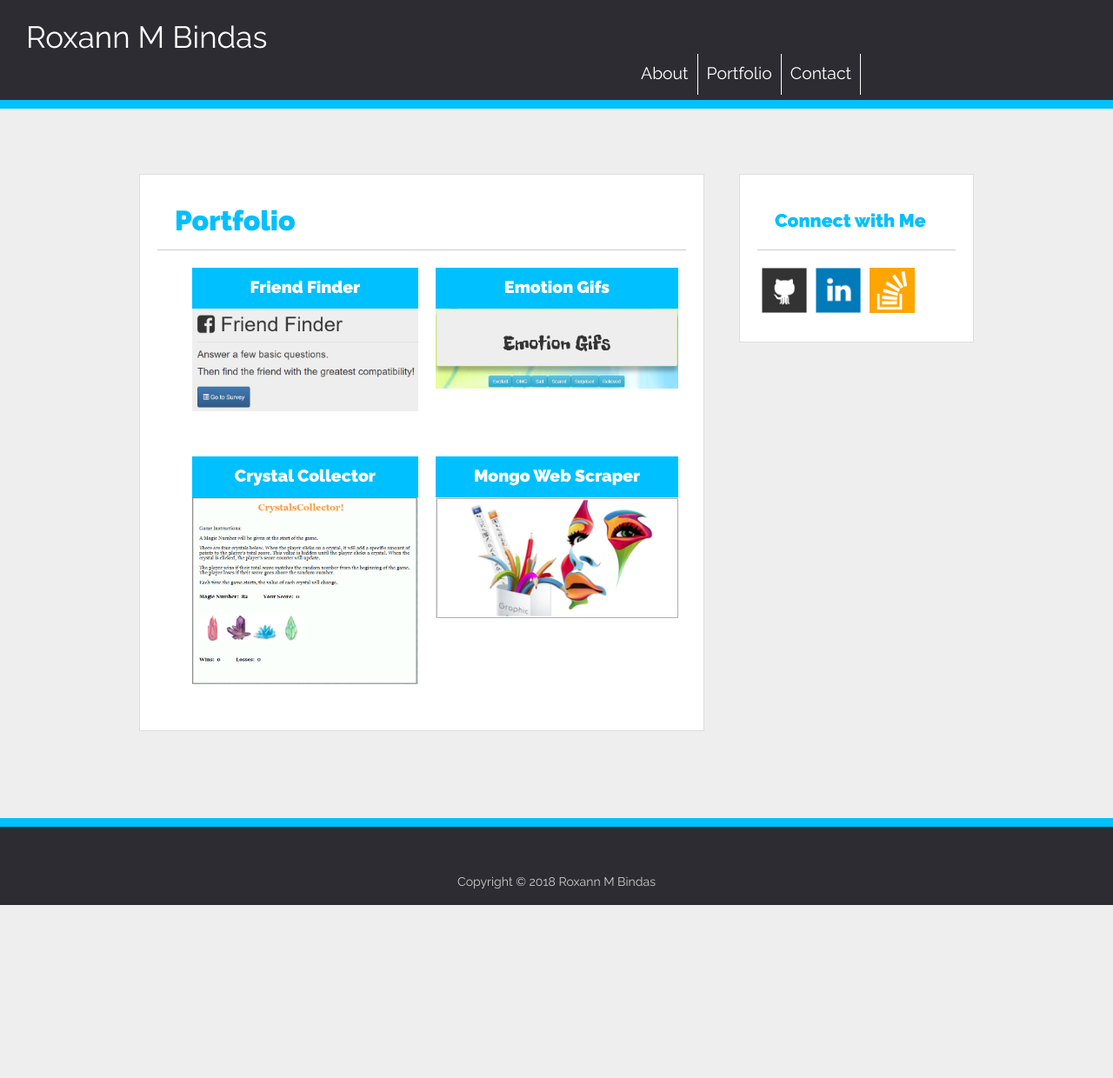
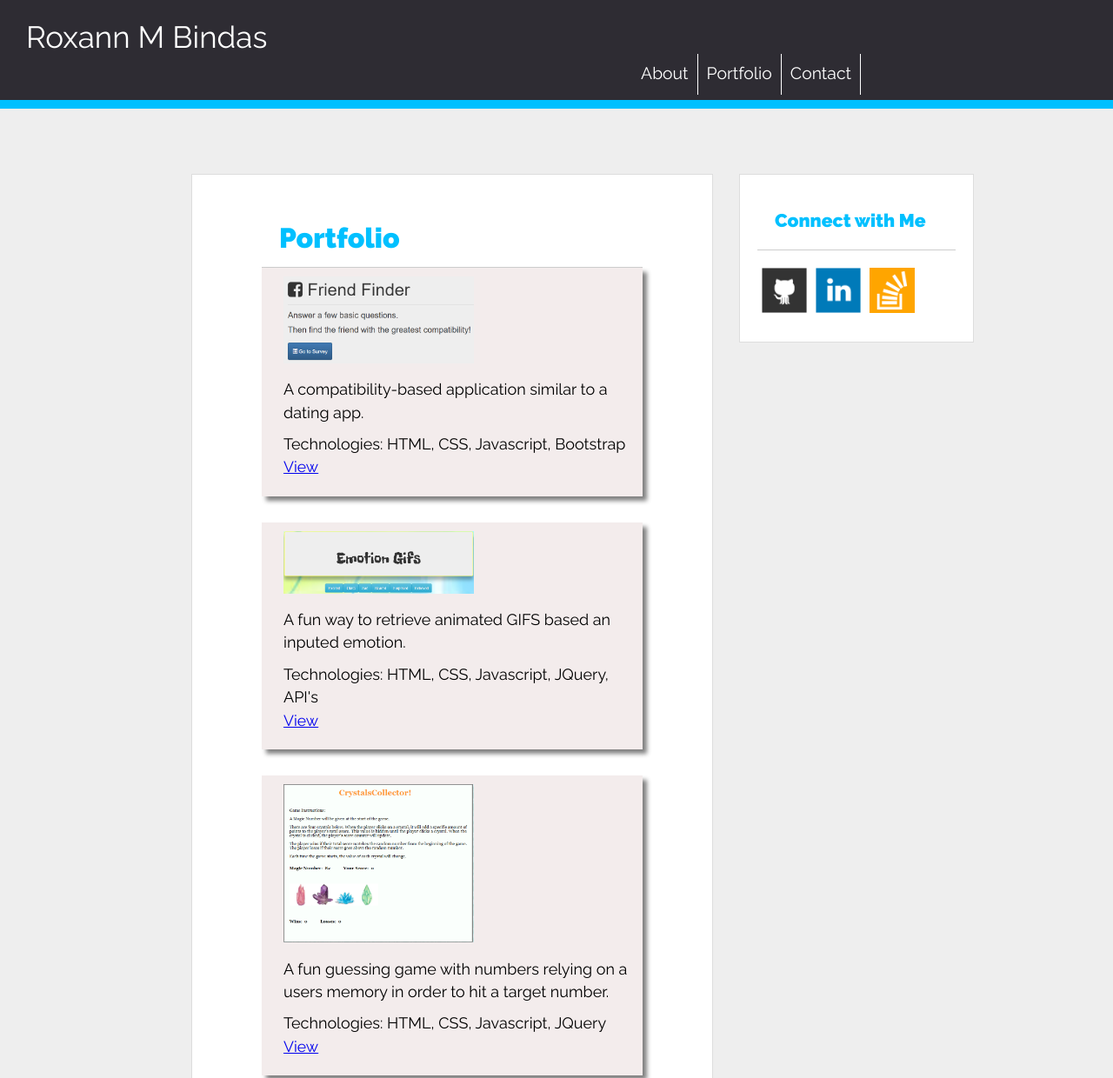
Before and after one commit to rbindas/Portfolio, a plain HTML site: page portfolio.html in a window 1280 px wide. Shown: the top 1240 px of the page at 87% size. Before the commit the page ends 1041 px from the top, so only its background shows below. Drawn offline with Linux system fonts and the light colour scheme.

Commit message:
added portfolio descriptions

```diff
--- a/assets/css/style.css
+++ b/assets/css/style.css
@@ -112,6 +112,41 @@ header {
   background-color: #2E2C33;
     border-bottom: 10px solid #00C0FF;
 }
+figure a {
+  margin-left: 25px;
+}
+figure {
+    margin: 0;
+    display: block;
+}
+
+
+figure.effect {
+    background: #F3ECEC;
+    color: #FFF;
+    box-shadow: 5px 5px 5px grey;
+    padding-bottom: 20px;
+
+}
+
+figure.effect img {
+    width: -webkit-calc(50%);
+    width: calc(50%);
+    margin-left: 25px;
+    padding-top: 10px;
+}
+
+figure.effect p{
+  margin-left: 25px;
+}
+
+#view {
+  margin-left: 25px;
+}
+
+#divider {
+  padding-bottom: 20px;
+}
 
 .border {
   border: 1px solid #2E2C33;
@@ -131,24 +166,20 @@ header {
 }
 
 .main-content {
-  width: 650px;
+  width: 600px;
   float: left;
   background-color: #ffffff;
-  padding: 20px;
+  /*padding: 20px;*/
   margin-top: 200px;
   border: 1px solid #dddddd;
   position: relative;
+   max-width: auto;
+    padding: 40px 80px;
+    margin-left: 60px;
 }
 
 .gap-right {
   margin-right: 10px;
-}
-
-.img {
-  display: inline;
-  width: 110px;
-  height: 120px;
-  margin: 10px;
 }
 
 
--- a/portfolio.html
+++ b/portfolio.html
@@ -8,13 +8,10 @@
     <link rel="stylesheet" type="text/css" href="assets/css/reset.css">
     <link rel="stylesheet" type="text/css" href="assets/css/style.css">
     <link href="https://fonts.googleapis.com/css?family=Raleway:400,900" rel="stylesheet">
-
 </head>
 
 <body>
-
     <div class="wrapper">
-
         <header>
             <div class="header-content clearfix">
                 <span class="navbar-brand">Roxann M Bindas</span>
@@ -33,36 +30,58 @@
                 </nav>
             </div>
         </header>
-
         <div class="container clearfix">
-
             <div class="main-content">
                 <h2>Portfolio</h2>
                 <!-- Gallery Container -->
                 <div id="gallery-container">
                     <!-- Image 1 -->
-        <div class="gallery">
-          <h4>Friend Finder</h4>
-          <a href="https://sleepy-reef-47071.herokuapp.com/"><img src="assets/images/FriendFinder.PNG" alt="Portfolio Image 2"></a>
+                    <div class="col-md-4" class="gallery">
+                        <figure class="effect">
+                            <img src="assets/images/FriendFinder.PNG" alt="Portfolio Image 1">
+                            <figcaption>
+                                <p>
+                                    A compatibility-based application similar to a dating app.
+                                </p>
+                                <p id="view">
+                                    Technologies: HTML, CSS, Javascript, Bootstrap
+                                </p>
+                                <a href="https://sleepy-reef-47071.herokuapp.com/" target="_blank">View</a>
+                            </figcaption>
+                        </figure>
                     </div>
-        <!-- Image 2 -->
-        <div class="gallery">
-          <h4>Emotion Gifs</h4>
-          <a href="https://github.com/rbindas/GifTastic.git"><img src="assets/images/Emotion Gifs.PNG" alt="Portfolio Image 2"></a>
+                    <p id="divider"></p>
+                    <div class="col-md-4" class="gallery">
+                        <figure class="effect">
+                            <img src="assets/images/Emotion Gifs.PNG" alt="Portfolio Image 2">
+                            <figcaption>
+                                <p>
+                                    A fun way to retrieve animated GIFS based an inputed emotion.
+                                </p>
+                                <p id="view">
+                                    Technologies: HTML, CSS, Javascript, JQuery, API's
+                                </p>
+                                <a href="https://rbindas.github.io/GifTastic/" target="_blank">View</a>
+                            </figcaption>
+                        </figure>
                     </div>
-        <!-- Image 3 -->
-        <div class="gallery">
-          <h4>Crystal Collector</h4>
-          <a href="https://github.com/rbindas/CrystalsCollector.git"><img src="assets/images/CrystalCollector.PNG" alt="Portfolio Image 1"></a>
-        </div>
-        <!-- Image 4 -->
-        <div class="gallery">
-          <h4>Mongo Web Scraper</h4>
-          <img src="assets/images/Mongoscraper.PNG" alt="Portfolio Image 4">
+                    <p id="divider"></p>
+                    <div class="col-md-4" class="gallery">
+                        <figure class="effect">
+                            <img src="assets/images/CrystalCollector.PNG" alt="Portfolio Image 3">
+                            <figcaption>
+                                <p>
+                                    A fun guessing game with numbers relying on a users memory in order to hit a target number.
+                                </p>
+                                <p id="view">
+                                    <strong>Technologies: </strong> HTML, CSS, Javascript, JQuery
+                                </p>
+                                <a href="https://rbindas.github.io/CrystalsCollector/" target="_blank">View</a>
+                            </figcaption>
+                        </figure>
                     </div>
                 </div>
             </div>
-
             <!-- Sidebar with Social & Contact Links -->
             <div class="side-bar">
                 <h3>Connect with Me</h3>
@@ -89,12 +108,10 @@
         </div>
         <div class="push"></div>
     </div>
-
     <!-- Sticky Footer  -->
     <footer class="footer">
         Copyright &copy; 2018 Roxann M Bindas
     </footer>
-
 </body>
 
 </html>
```
Lines whose indentation alone changed are shown as unchanged.
